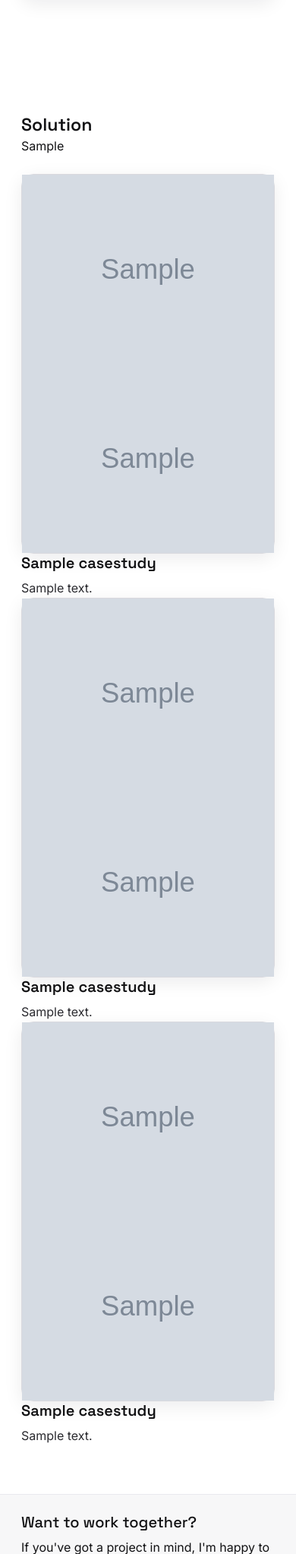
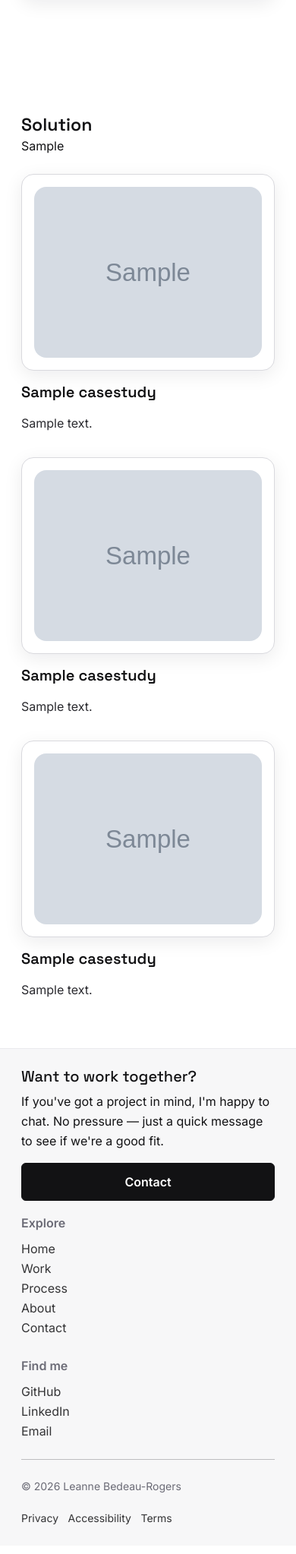
Before and after one commit to creatvie-introvert/portfolio-2026, a Django app: a page that uses portfolio/templates/portfolio/case_study.html in a window 390 px wide. Shown: the part 2318-4364 px from the top of the page at 76% size. After the commit the page ends 4325 px from the top, so only its background shows below. Run offline with Django 5.2, Linux system fonts and the light colour scheme; tables that the repository leaves empty hold one stand-in row (values such as "Sample post"); grey boxes marked "Sample" are stand-in pictures.

Commit message:
feat(case-study): add solution section with responsive layout

```diff
--- a/core/static/core/css/style.css
+++ b/core/static/core/css/style.css
@@ -1069,6 +1069,97 @@
         height: 24px;
     }
 
+    /* Solution section */
+    .case-solution {
+        display: flex;
+        flex-direction: column;
+        gap: 32px;
+    }
+
+    /* Each solution row */
+    .case-solution__row {
+        display: flex;
+        flex-direction: column;
+        gap: 16px;
+    }
+
+    /* Tablet: 2 columns */
+    @media (min-width: 768px) {
+        .case-solution {
+            display: grid;
+            grid-template-columns: repeat(2, 1fr);
+            gap: 24px;
+        }
+
+        .case-solution__row {
+            display: flex;
+            flex-direction: column;
+            gap: 16px;
+        }
+    }
+
+    /* Desktop: Reverse layout */
+    @media (min-width: 992px) {
+        .case-solution {
+            display: block;
+        }
+
+        .case-solution__row {
+            display: grid;
+            grid-template-columns: minmax(420px, 560px) 1fr;
+            gap: 48px;
+            align-items: flex-start;
+            margin-bottom: 40px;
+        }
+
+        .case-solution__row--reverse {
+            grid-template-columns: 1fr minmax(420px, 560px);
+        }
+
+        .case-solution__row--reverse .case-solution__media {
+            order: 2;
+        }
+
+        .case-solution__row--reverse .case-solution__content {
+            order: 1;
+        }
+    }
+
+    /* Media (image container) */
+    .case-solution__media {
+        border-radius: var(--radius);
+        overflow: hidden;
+    }
+
+    /* Image */
+    .case-solution-img {
+        width: 100%;
+        height: auto;
+        display: block;
+        border-radius: 16px;
+    }
+
+    /* Content */
+    .case-solution__content {
+        display: flex;
+        flex-direction: column;
+        gap: 8px;
+        max-width: var(--content-max);
+    }
+
+    /* Light / Dark image switching */
+    .solution-media--dark {
+        display: none;
+    }
+
+    html[data-theme="dark"] .solution-media--light {
+        display: none;
+    }
+
+    html[data-theme="dark"] .solution-media--dark {
+        display: block;
+    }
+
     /* 7.4 Legal */
     .page-legal {}
 
--- a/portfolio/templates/portfolio/case_study.html
+++ b/portfolio/templates/portfolio/case_study.html
@@ -353,7 +353,7 @@
 
                 <!-- Image -->
                 {% if case_study.solution_1_image_light or case_study.solution_1_image_dark %}
-                <div class="case-solution__media u-surface p3 p-md-4">
+                <div class="case-solution__media u-surface p-3 p-md-4">
 
                     {% if case_study.solution_1_image_light %}
                     <img
@@ -386,11 +386,11 @@
 
             <!-- Solution 2 (reversed layout) -->
             {% if case_study.solution_2_title %}
-            <div class="case-solution__row">
+            <div class="case-solution__row case-solution__row--reverse">
 
                 <!-- Image -->
                 {% if case_study.solution_2_image_light or case_study.solution_2_image_dark %}
-                <div class="case-solution__media u-surface p3 p-md-4">
+                <div class="case-solution__media u-surface p-3 p-md-4">
 
                     {% if case_study.solution_2_image_light %}
                     <img
@@ -427,7 +427,7 @@
 
                 <!-- Image -->
                 {% if case_study.solution_3_image_light or case_study.solution_3_image_dark %}
-                <div class="case-solution__media u-surface p3 p-md-4">
+                <div class="case-solution__media u-surface p-3 p-md-4">
 
                     {% if case_study.solution_3_image_light %}
                     <img
```
